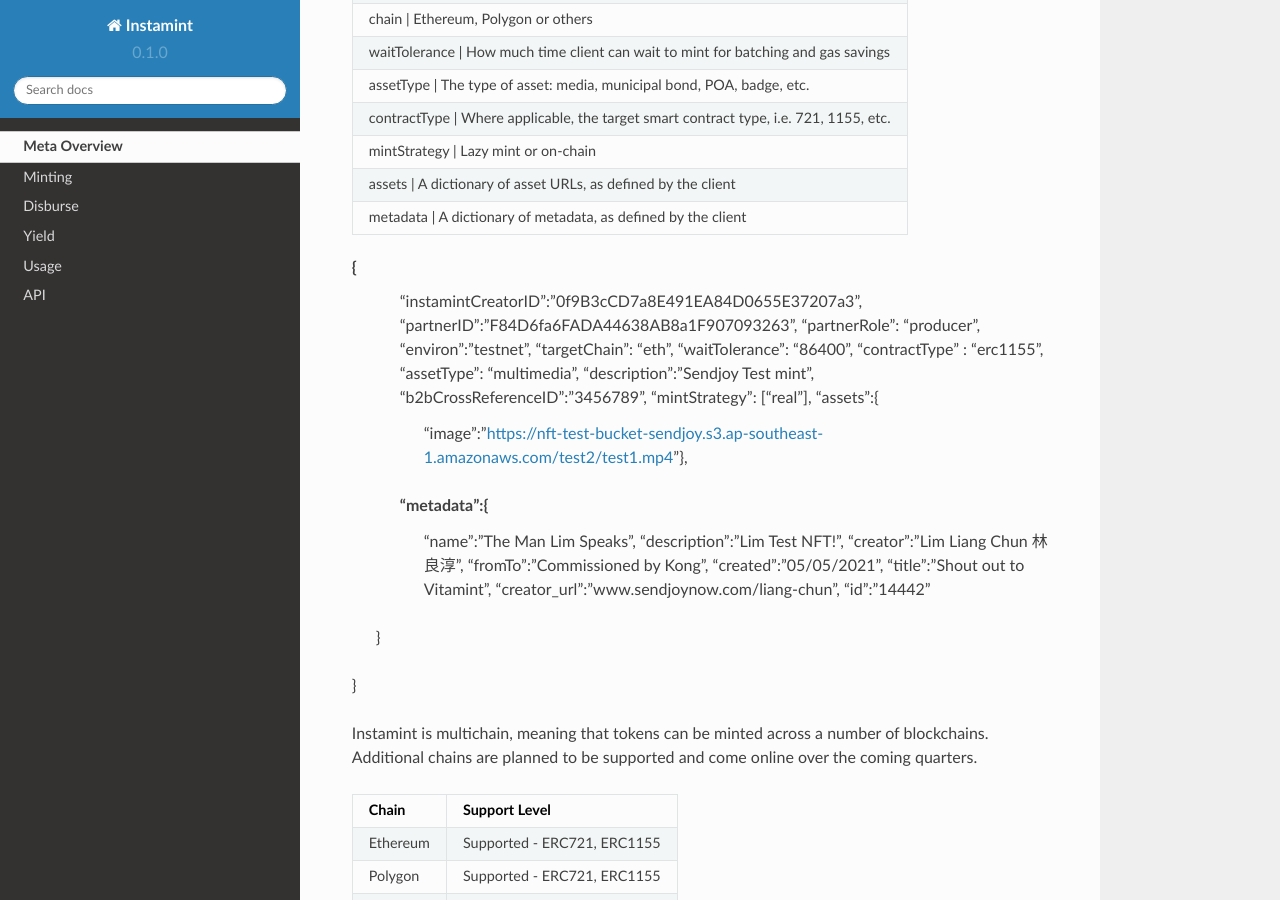
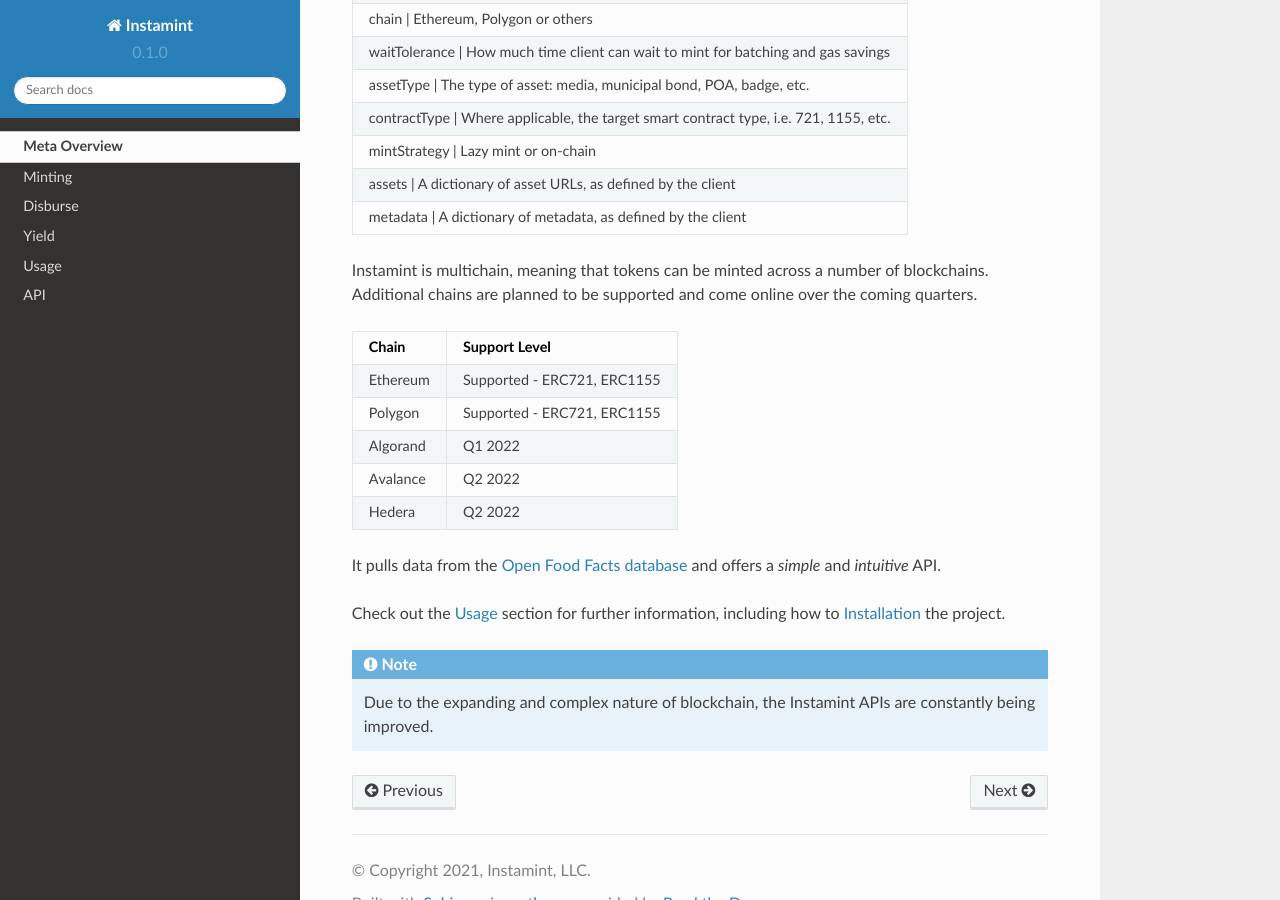
Before and after one commit to instamint/zzz-deprecated-docs, a Sphinx documentation site: the page built from docs/source/meta.rst, in a window 1280 px wide and 900 px high, scrolled down 1282 px. Built offline with Sphinx 7.4.7 and the Read the Docs theme 2.0.0, drawn with Linux system fonts in a browser that asks for light colours.

Commit message:
Update meta.rst

```diff
--- a/docs/source/meta.rst
+++ b/docs/source/meta.rst
@@ -73,34 +73,6 @@
 +-----------+----------------------------------------------------------------------------------------------+
 
 
-{
-    "instamintCreatorID":"0f9B3cCD7a8E491EA84D0655E37207a3",
-    "partnerID":"F84D6fa6FADA44638AB8a1F907093263",
-    "partnerRole": "producer",
-    "environ":"testnet",
-    "targetChain": "eth",
-    "waitTolerance": "86400",
-    "contractType" : "erc1155",
-    "assetType": "multimedia",
-    "description":"Sendjoy Test mint",
-    "b2bCrossReferenceID":"3456789",
-    "mintStrategy": ["real"],
-    "assets":{
-      "image":"https://nft-test-bucket-sendjoy.s3.ap-southeast-1.amazonaws.com/test2/test1.mp4"},
-    "metadata":{
-        "name":"The Man Lim Speaks",
-        "description":"Lim Test NFT!",
-        "creator":"Lim Liang Chun 林良淳",
-        "fromTo":"Commissioned by Kong",
-        "created":"05/05/2021",
-        "title":"Shout out to Vitamint",
-        "creator_url":"www.sendjoynow.com/liang-chun",
-        "id":"14442"
-   }
-}
-
-
-
 Instamint is multichain, meaning that tokens can be minted across a number of blockchains. Additional chains are planned to be supported and come online over the coming quarters.
 
 +-----------+-----------------------------------------------------------------------------------------------------------+
```
